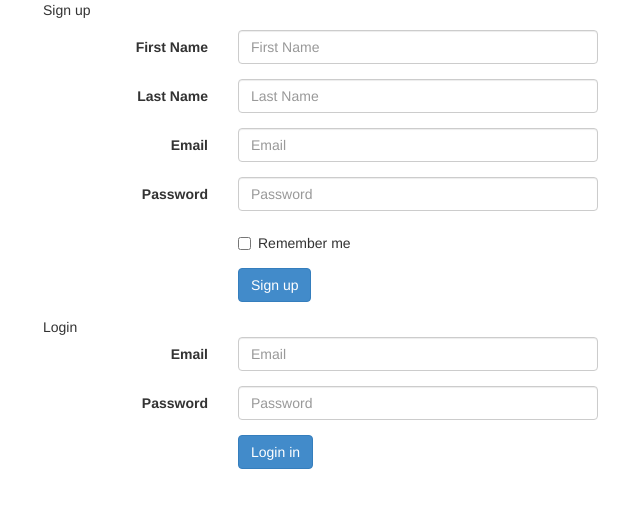
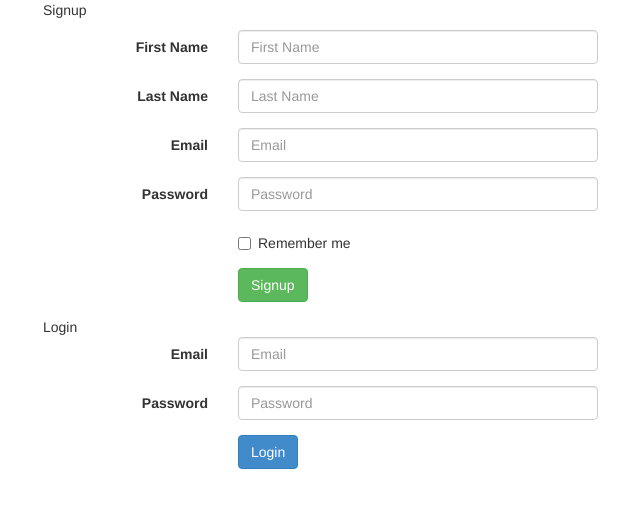
Before and after one commit to andyxmai/pickup, a Django app: page / in a window 1280 px wide. Shown: the top 508 px of the page, without its empty margins (27-667 px from the left). Run offline with Django 3.2, Linux system fonts and the light colour scheme; parts of the project's set-up code (start-up, migrations or seed data) failed here and were passed over; some libraries are stand-ins or nearby versions.

Commit message:
factored out code

```diff
--- /dev/null
+++ b/pickupApp/templates/base.html
@@ -0,0 +1,20 @@
+{% load static %}
+<!DOCTYPE html>
+<html lang="en">
+  <head>
+    <title>Pickup</title>
+    <meta name="viewport" content="width=device-width, initial-scale=1.0">
+    <meta property="og:image" content="/static/img/firstLetter.png" />
+    <!-- Bootstrap -->
+    <link rel="stylesheet" href="{% static 'css/bootstrap.min.css' %}" />
+    <!-- <link rel="stylesheet" href="/static/css/colors/green.css">
+    <link rel="stylesheet" href="/static/css/custom-styles.css"> -->
+
+    <script src="{% static 'js/modernizr-2.6.2-respond-1.1.0.min.js' %}"></script>
+
+  </head>
+  <body>
+    {% block content %}
+    {% endblock %}
+  </body>
+</html>
--- a/pickupApp/templates/index.html
+++ b/pickupApp/templates/index.html
@@ -1,20 +1,7 @@
-<!DOCTYPE html>
-<html lang="en">
-<head>
-  <meta charset="utf-8">
-  <title>SafeDriven</title>
-  {% load staticfiles %}
-  <!-- Styles -->
-  <link rel="stylesheet" href="{% static 'css/bootstrap.min.css' %}" />
-  <!-- <link rel="stylesheet" href="/static/css/colors/green.css">
-  <link rel="stylesheet" href="/static/css/custom-styles.css"> -->
-
-  <script src="{% static 'js/modernizr-2.6.2-respond-1.1.0.min.js' %}"></script>
-
-</head>
-<body>
+{% extends "base.html" %}
+{% block content %}
 <div class="container">
-    <p>Sign up</p>
+  <p>Signup</p>
   <form class="form-horizontal" role="form" action="/register/" method="post">{% csrf_token %}
     <div class="form-group">
       <label for="inputEmail3" class="col-sm-2 control-label">First Name</label>
@@ -51,7 +38,7 @@
     </div>
     <div class="form-group">
       <div class="col-sm-offset-2 col-sm-4">
-          <button type="submit" class="btn btn-primary">Sign up</button>
+        <button type="submit" class="btn btn-success">Signup</button>
       </div>
     </div>
   </form>
@@ -71,10 +58,9 @@
     </div>
     <div class="form-group">
       <div class="col-sm-offset-2 col-sm-4">
-          <button type="submit" class="btn btn-primary">Login in</button>
+        <button type="submit" class="btn btn-primary">Login</button>
       </div>
     </div>
   </form>
 </div>
-</body>
-</html>
+{% endblock %}
```
Also changed, not shown: pickupApp/templates/home.html (+6 -19 lines), db.sqlite3, 4 other files. Lines whose indentation alone changed are shown as unchanged.
